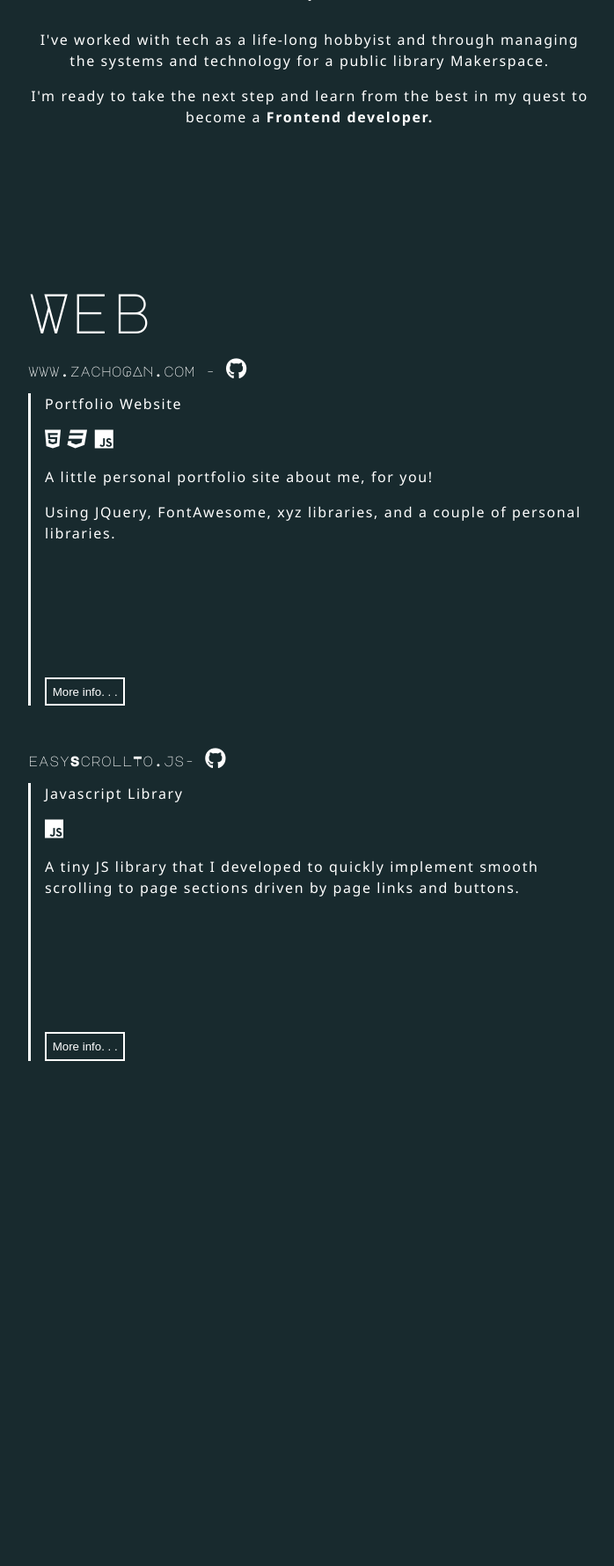
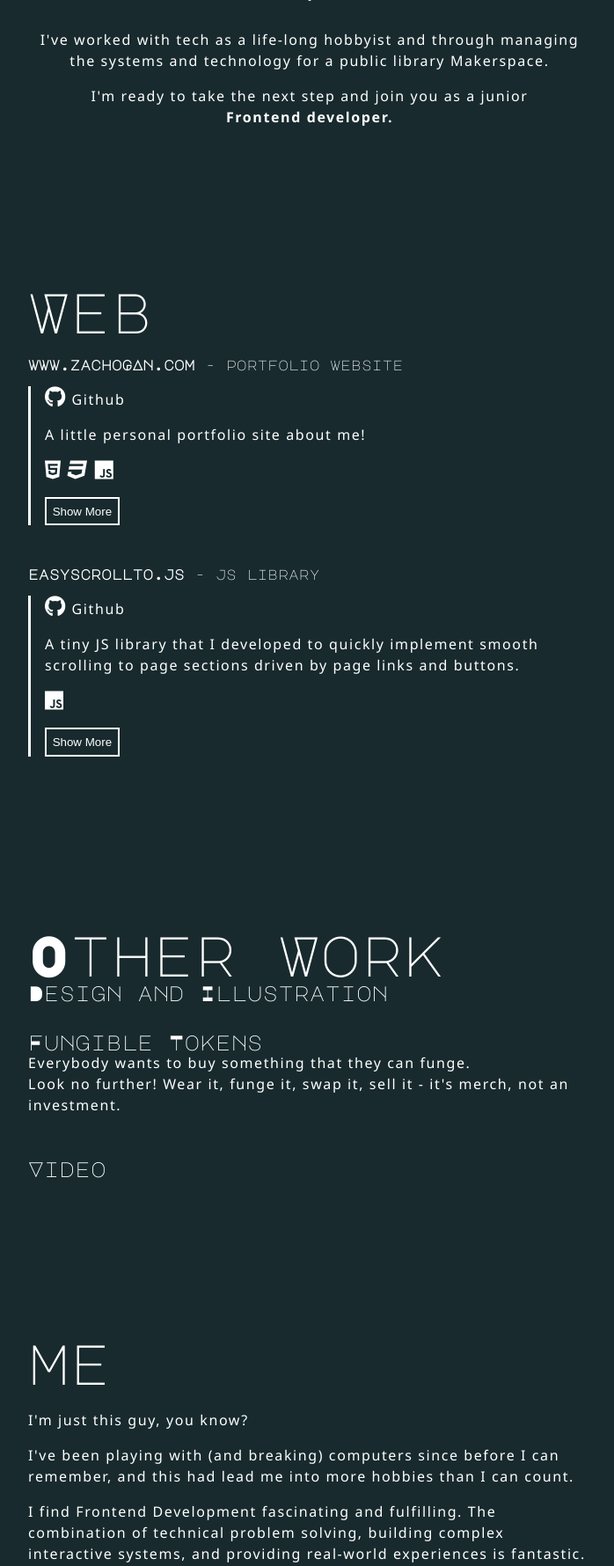
Before and after one commit to zacvhogan/zacvhogan.github.io_STAGING, a PHP site: page / in a window 1280 px wide. Shown: the part 623-2403 px from the top of the page at 88% size, without its empty margins (288-986 px from the left). Run offline with PHP 8.4, Linux system fonts and the light colour scheme; some libraries are stand-ins or nearby versions.

Commit message:
Content: Add text content to site, adjust formatting of articles

```diff
--- a/index.html
+++ b/index.html
@@ -66,11 +66,11 @@
     <img src="img/HeroImage.png" class="image-hero">
 
     <p>
-      I've worked with tech as a life-long hobbyist and through managing the systems and technology for a public library Makerspace.
+      I've worked with tech as a life-long hobbyist and through managing
+      the systems and technology for a public library Makerspace.
     </p>
     <p>
-      I'm ready to take the next step and learn from the best in my quest to become
-      a <strong>Frontend&nbsp;developer.</strong>
+      I'm ready to take the next step and join you as a junior <strong>Frontend&nbsp;developer.</strong>
     </p>
   </header>
 
@@ -82,34 +82,51 @@
   <div class="section" id="section-web">
     <h2>Web</h2> <br>
     <article>
-      <h4>www.zachoGAn.com - <a href="https://github.com/zacvhogan/zacvhogan.github.io"><i class="fa-brands fa-github"></i></a></h4>
+      <h4><a href="www.zachogan.com"><strong>www.zachoGAn.com</strong></a> - portfolio website</h4>
       <div class="web-portfolio">
-        <p>Portfolio Website</p>
+        <p><a href="https://github.com/zacvhogan/zacvhogan.github.io"><i class="fa-brands fa-github"></i>  Github</a></p>
+        <p>A little personal portfolio site about me!</p>
         <p><i class="fa-brands fa-html5"></i> <i class="fa-brands fa-css3"></i> <i class="fa-brands fa-js"></i></p>
-        <p>A little personal portfolio site about me, for you!</p>
-        <p>Using JQuery, FontAwesome, xyz libraries, and a couple of personal libraries.</p>
-        <p class="web-portfolio__extended extendable-content">
-          Some<br>more<br>text<br>and<br>whatnot
-        </p>
-        <button class="see-more-button web-portfolio__see-more-button">More info. . .</button>
+        <div class="web-portfolio__extended extendable-content">
+          <p><strong>Responsibilities: </strong>I treated this page as a learning opportunity,
+          and challenged myself to build almost everything from scratch. All code is by me unless stated below - and with the
+          obvious shout out to friends at StackOverflow!</p>
+          <p><strong>Languages and Libraries: </strong>It's got all the basic ingredients - HTML, CSS, and JS, with some JQuery* thrown in. <br>
+          External libraries include Glide.js (link)</p>
+          <p><strong>Stack: </strong>The page is hosted using Github Pages, and was
+          developed locally using a LAMP server on a Ubuntu VM.</p>
+          <p>*To speed things up I'm in the process of refactoring to remove JQuery.</p><br>
+        </div>
+        <button class="see-more-button web-portfolio__see-more-button">Show More</button>
       </div>
     </article>
 
+
+
     <article>
-      <h4>easyScrollTo.js- <a href="hhttps://github.com/zacvhogan/easyScrollTo"><i class="fa-brands fa-github"></i></a></h4>
+      <h4><a href="https://github.com/zacvhogan/easyScrollTo"><strong>easyscrollto.js</strong></a> - js library</h4>
       <div class="web-easy-scroll">
-        <p>Javascript Library</p>
-        <p><i class="fa-brands fa-js"></i></p>
+        <p><a href="https://github.com/zacvhogan/easyScrollTo"><i class="fa-brands fa-github"></i>  Github</a></p>
         <p>A tiny JS library that I developed to quickly implement smooth scrolling to page sections driven by
           page links and buttons.</p>
-          <p class="web-easy-scroll__extended extendable-content">
-            Some<br>more<br>text<br>and<br>whatnot and continued and etc for some variation
+        <p><i class="fa-brands fa-js"></i></p>
+
+        <div class="web-easy-scroll__extended extendable-content">
+          <br>
+          <strong>The basics: </strong>This library links buttons with page sections via ID names. Once buttons or hyperlinks
+          and their associated page sections have been named properly, the script facilitates smooth scrolling
+          to each section from anywhere in the page, triggered by button click. There's an adjustable topNavBarHeight value
+          to help you ensure that any persistent navigation bars don't obscure page content.
+          <br><br>
+          This is designed to be plug-and-play. Integration into your project is as simple as adding a few ID names to your HTML.
+          <p><strong>More detail: </strong> For more details about implementation, see the Github repository [link] for this project.
           </p>
-        <button class="see-more-button easy-scroll-to__see-more-button">More info. . .</button>
+        </div>
+        <button class="see-more-button web-portfolio__see-more-button">Show More</button>
       </div>
     </article>
-    <div class="spacer-div"></div>
   </div>
+
 
   <div class="section" id="section-other">
     <h2 id="art-header">Other Work</h2>
@@ -130,8 +147,39 @@
 
 
   <div class="section" id="section-me">
-    <h2 id="me-header">Me</h2>
-    <div class="spacer-div"></div>
+    <h2 id="me-header">me</h2>
+    <br>
+    <p>
+      I'm just this guy, you know?
+    </p>
+    <p>
+      I've been playing with (and breaking) computers since before I can remember, and this had lead me into more hobbies
+      than I can count.
+    </p>
+    <p>
+      I find Frontend Development fascinating and fulfilling. The combination of technical problem solving,
+      building complex interactive systems, and providing real-world experiences is fantastic.
+    </p><br>
+    <h3>What i can do</h3>
+    <br>
+    <p><strong>Languages:</strong> HTML, CSS, JS, JQuery, </p>
+    <p><strong>Dev Tools:</strong> Git, Github, Terminal</p>
+    <p>
+      <strong>Design/Illustration:</strong>  Adobe Photoshop
+    </p>
+    <p>
+      <strong>Video:</strong>  Adobe Premiere Pro and After Effects, DaVinci Resolve
+    </p>
+    <p>
+      <strong>3D Design and Printing:</strong>  Blender, TinkerCAD, Cura
+    </p>
+    <br>
+
+
+    <h3>What i can't do</h3>
+    <br>
+    <p>Cartwheels
+    </p>
   </div>
 
 
--- a/scripts/seeMoreButton.js
+++ b/scripts/seeMoreButton.js
@@ -15,32 +15,35 @@
 
   // For each button, generate selector for extended content <p> paragraph
   // Using the className of the parent <div> and an identifying suffix.
-  // TODO: Probably shouldn't be doing this on each click. Refactor to do this once per page load instead.
+  // TODO: Probably shouldn't be doing this on each click? Get advice. Maybe refactor to do this once per page load instead.
   let extendedContentSelector = "." + this.closest("div").className + "__extended";
   let extendedContent = document.querySelector(extendedContentSelector);
 
-  // Get current visibility status of the extended content
+  // Get current visibility status of the extended content DOM node
   // Do this once per click to ensure visiblity status always up to date
+  // Use visibility status of node instead of tracking via secondary variable - reduced chance of reassignment errors.
   let extendedContentCSS = window.getComputedStyle(extendedContent);
   let extendedContentState = extendedContentCSS.getPropertyValue('visibility');
 
 
 
-  // Toggle content depending on visibility
+  // On each click, check content visibility
+  // Toggle - run anim. to shift to inverse state via toggleContent()
   if (extendedContentState == "visible"){
-    toggleContent(extendedContent, "hide")
+    toggleContent(extendedContent, "hide", this)
   }
   else if (extendedContentState == "hidden"){
-    toggleContent(extendedContent, "show")
+    toggleContent(extendedContent, "show", this)
   }
 }
 
 
-function toggleContent(extendedContent, action){
+function toggleContent(extendedContent, action, button){
 
   let heightDelay;
   let visibilityDelay;
   let animDirection;
+  let animDuration = 300;
 
   // Maximum height of extendable content. Calculated each button click to ensure up to date with
   //  document and viewport dimensions.
@@ -55,11 +58,10 @@
   // TODO: convoluted solution, revise?
   if (animDirection == "normal"){
     heightDelay = 0;
-    visibilityDelay = 300;
-    console.log("show");
+    visibilityDelay = animDuration;
   }
   else{
-    heightDelay = 300;
+    heightDelay = animDuration;
     visibilityDelay = 0;
   }
 
@@ -79,12 +81,12 @@
     easing: "ease",
     direction: animDirection,
     delay: heightDelay,
-    visibility: "visibile"
   };
 
   let animVisibilityKeys = [
     {
       opacity: 0,
+      // Set visibility of extendable node to track status
       visibility: "hidden"
     },
     {
@@ -99,16 +101,22 @@
     fill: "forwards",
     easing: "ease",
     direction: animDirection,
-    visibility: "hidden"
   };
 
   // Run the animations for height and visibility
   extendedContent.animate(animHeightKeys, animHeightOptions);
   extendedContent.animate(animVisibilityKeys, animVisibilityOptions);
+  console.log(button);
 
 // TODO: update height of extendedContent on window resize to retain good formatting
 // TODO: Change button text on click
-// TODO: Set height initially to 0
 
 
+  setTimeout(() => {toggleButton(action, button)}, animDuration);
 }
+
+
+function toggleButton(action, button){
+  action == "show"? button.innerHTML = "Show Less" : button.innerHTML = "Show More";
+  console.log("trigger");
+}
--- a/styles/styles.css
+++ b/styles/styles.css
@@ -115,7 +115,6 @@
   flex-direction: column;
   width: 100%;
   max-width: 40em;
-
   margin-bottom: 8em;
 }
 
@@ -326,6 +325,7 @@
 
 .extendable-content {
   visibility: hidden;
+  height: 0px;
 }
 
 .see-more-button {
```
